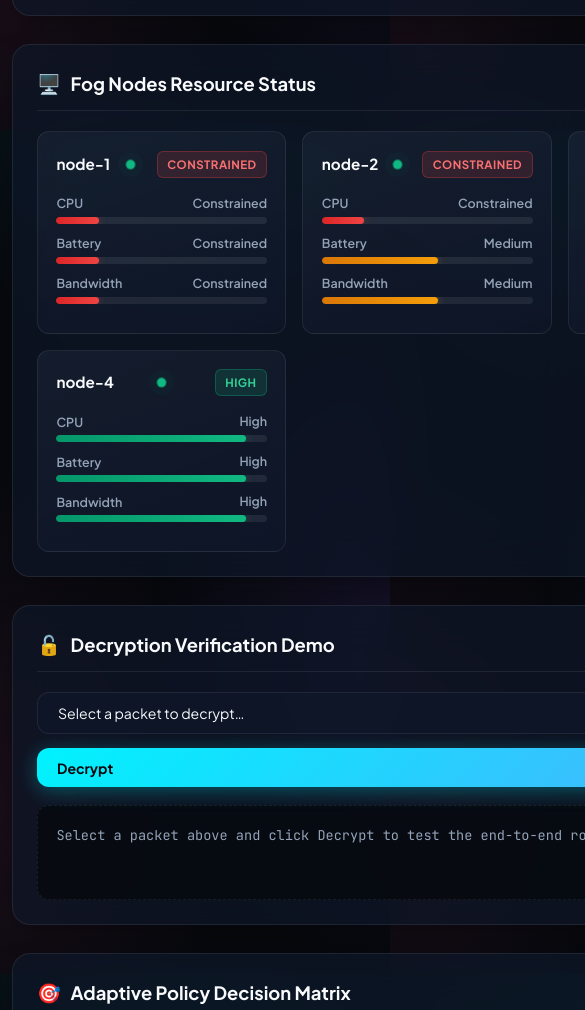
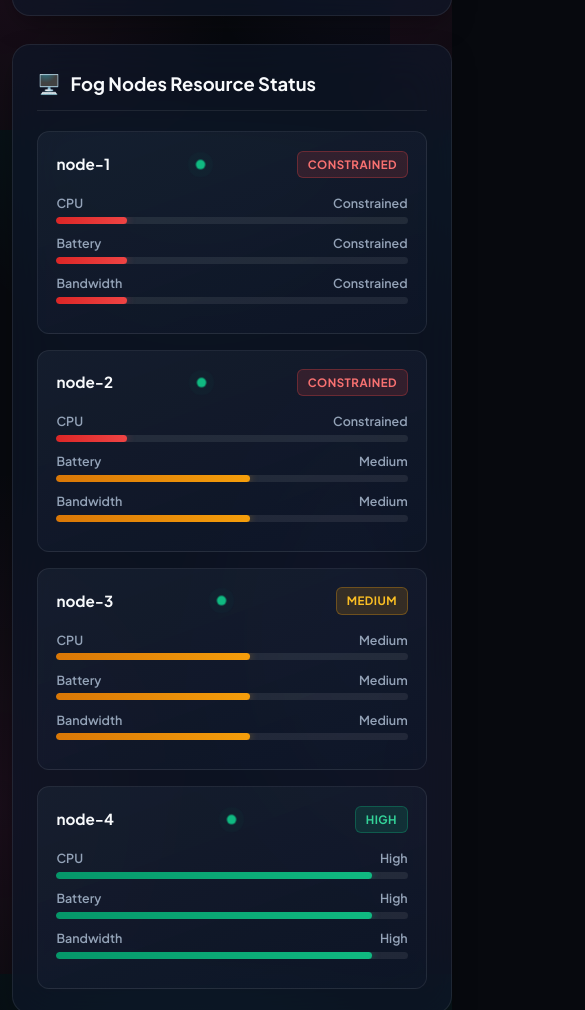
Before and after one commit to Akadiri1/adaptive_encryption, a plain HTML site: page dashboard/index.html in a window 390 px wide. Shown: the part 1558-2568 px from the top of the page, 585 px wide, since content can reach past the window. Drawn offline with nearby package versions, Linux system fonts and the light colour scheme; no server answers.

```diff
--- a/dashboard/styles.css
+++ b/dashboard/styles.css
@@ -120,6 +120,8 @@
     transition: var(--transition-smooth);
     position: relative;
     box-shadow: 0 10px 30px -10px rgba(0, 0, 0, 0.5);
+    min-width: 0;
+    max-width: 100%;
 }
 
 .glass-panel:hover {
@@ -824,6 +826,19 @@
         gap: 1rem;
         align-items: flex-start;
     }
+
+    .nodes-grid {
+        grid-template-columns: 1fr;
+    }
+
+    .table-container {
+        max-width: 100vw;
+    }
+
+    body {
+        overflow-x: hidden;
+        width: 100vw;
+    }
 }
 
 @keyframes flow-vertical {
```
